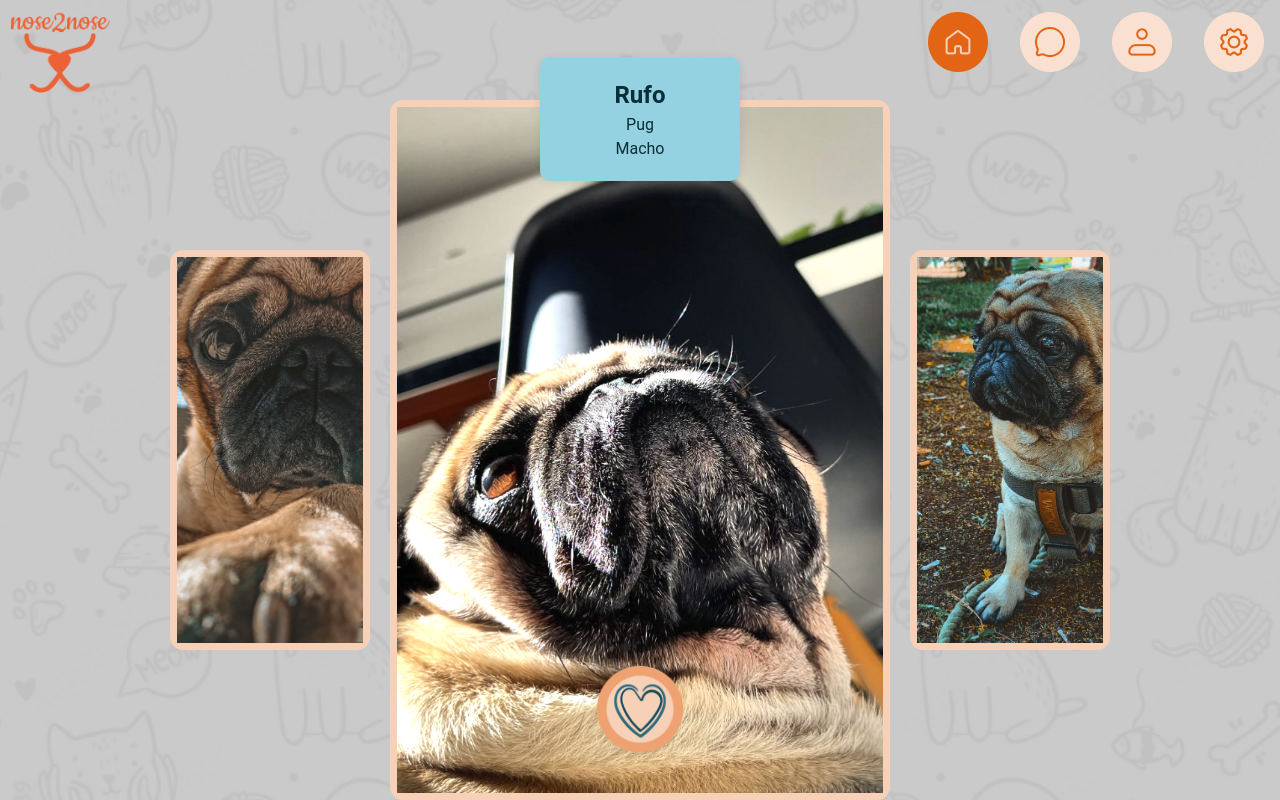
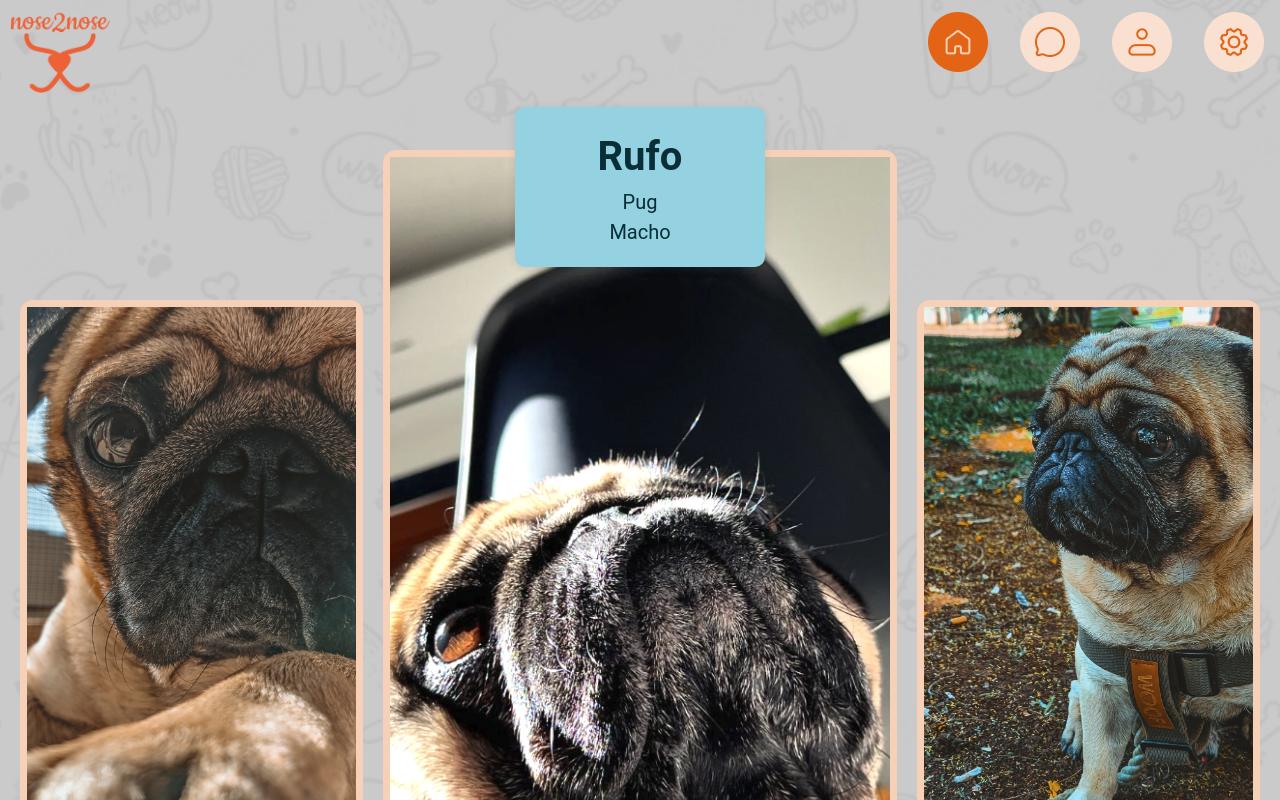
Before and after one commit to No-Country-simulation/c19-46-n-java-react, a React (Vite) app in the folder frontend/: page /main-menu in a window 1280 px wide. Built offline with nearby package versions, Linux system fonts and the light colour scheme.

Commit message:
slice de fotos

```diff
--- a/frontend/src/shared/components/datosdemascota/PetInfoCard.css
+++ b/frontend/src/shared/components/datosdemascota/PetInfoCard.css
@@ -3,25 +3,25 @@
     display: flex;
     justify-content: center;
     align-items: center;
+    margin-top: 50px; /* Aumenta el margen superior para compensar la navbar */
 }
 
 .pet-photo-container {
     position: relative;
     border: 7px solid #F7D0B8;
     border-radius: 13px;
-    /* overflow: hidden; */
     transition: transform 0.5s ease; /* Transición de movimiento */
 }
 
 .pet-photo-container.main {
-    width: 500px; /* Tamaño más grande para la foto principal */
-    height: 700px;
+    width: 600px; /* Tamaño más grande para la foto principal */
+    height: 900px;
     z-index: 1; /* Asegura que la foto principal esté por encima de las laterales */
 }
 
 .pet-photo-container.small {
-    width: 200px; /* Tamaño más pequeño para las fotos laterales */
-    height: 400px;
+    width: 400px; /* Tamaño más pequeño para las fotos laterales */
+    height: 600px;
     margin: 0 20px; /* Espacio adicional entre las fotos */
 }
 
@@ -39,7 +39,7 @@
     background-color: #94D1E1; /* Fondo celeste */
     border-radius: 10px; /* Bordes redondeados */
     padding: 20px;
-    width: 200px; /* Ajusta el tamaño según sea necesario */
+    width: 250px; /* Ajusta el tamaño según sea necesario */
     text-align: center;
     box-shadow: 0 2px 10px rgba(0, 0, 0, 0.1); /* Sombra para dar un efecto de elevación */
     z-index: 2; /* Asegura que la etiqueta esté por encima de la foto principal */
@@ -47,14 +47,14 @@
 
 .pet-nombre {
     color: #092E37; /* Color azul oscuro */
-    font-size: 1.5em; /* Tamaño un poquito más grande */
+    font-size: 40px; /* Tamaño un poquito más grande */
     margin: 0px;
 }
 
 .pet-raza,
 .pet-sexo {
     color: #092E37; /* Color azul oscuro */
-    font-size: 1em;
+    font-size: 20px;
     margin: 0px;
 }
 
@@ -64,7 +64,7 @@
     bottom: 30px; /* Ajusta según sea necesario */
     left: 50%;
     transform: translateX(-50%);
-    width: 100px; /* Ajusta el tamaño según sea necesario */
+    width: 200px; /* Ajusta el tamaño según sea necesario */
     height: auto;
     z-index: 2; /* Asegura que la imagen de like esté por encima de la foto */
     cursor: pointer; /* Cambia el cursor a un puntero al pasar sobre la imagen */
@@ -73,20 +73,30 @@
 /* Estilo para las flechas de navegación */
 .pet-flecha-container {
     position: absolute;
-    bottom: -80px; /* Ajusta según sea necesario */
+    bottom: -120px; /* Ajusta según sea necesario */
     left: 50%;
     transform: translateX(-50%);
     display: flex;
     justify-content: space-between;
-    width: 100px; /* Ajusta el ancho total según el tamaño de las flechas */
+    width: 250px; /* Ajusta el ancho total según el tamaño de las flechas */
 }
 
 .pet-flecha {
-    width: 50px; /* Ajusta el tamaño de las flechas */
+    width: 90px; /* Ajusta el tamaño de las flechas */
     height: auto;
     cursor: pointer; /* Cambia el cursor a un puntero al pasar sobre la imagen */
-    margin: 5px;
 }
+
+.photo-wrapper {
+    position: absolute;
+    width: 100%;
+    height: 100%;
+    top: 0;
+    left: 0;
+    display: flex;
+    justify-content: center;
+    align-items: center;
+  }
 
 /* Media queries para pantallas más pequeñas */
 @media (max-width: 1200px) {
--- a/frontend/src/shared/components/datosdemascota/PetInfoCard.jsx
+++ b/frontend/src/shared/components/datosdemascota/PetInfoCard.jsx
@@ -1,38 +1,82 @@
-import { useState } from 'react';
+import React, { useState } from 'react';
 import PropTypes from 'prop-types';
+import { motion, AnimatePresence } from 'framer-motion';
 import './PetInfoCard.css'; // Archivo CSS para los estilos
 
 const PetInfoCard = ({ nombre, raza, sexo, photos, like, liked, flechaIzquierda, flechaDerecha, handleLeftClick, handleRightClick }) => {
   const [isLiked, setIsLiked] = useState(false);
   const [currentIndex, setCurrentIndex] = useState(0);
+  const [direction, setDirection] = useState(1); // 1 para derecha, -1 para izquierda
 
   const handleLikeClick = () => {
     setIsLiked(!isLiked);
   };
 
   const handlePhotoLeftClick = () => {
+    setDirection(-1); // Dirección hacia la izquierda
     setCurrentIndex((prevIndex) => (prevIndex - 1 + photos.length) % photos.length);
     handleLeftClick();
   };
 
   const handlePhotoRightClick = () => {
+    setDirection(1); // Dirección hacia la derecha
     setCurrentIndex((prevIndex) => (prevIndex + 1) % photos.length);
     handleRightClick();
   };
 
-  const mainPhoto = photos[currentIndex];
-  const leftPhoto = photos[(currentIndex - 1 + photos.length) % photos.length];
-  const rightPhoto = photos[(currentIndex + 1) % photos.length];
+  const handleLeftArrowClick = () => {
+    setDirection(-1); // Dirección hacia la izquierda
+    setCurrentIndex((prevIndex) => (prevIndex - 1 + photos.length) % photos.length);
+    handleLeftClick();
+  };
+
+  const handleRightArrowClick = () => {
+    setDirection(1); // Dirección hacia la derecha
+    setCurrentIndex((prevIndex) => (prevIndex + 1) % photos.length);
+    handleRightClick();
+  };
+
+  // Variantes de animación
+  const variants = {
+    enter: (direction) => ({
+      x: direction > 0 ? 300 : -300,
+      opacity: 0
+    }),
+    center: {
+      x: 0,
+      opacity: 1
+    },
+    exit: (direction) => ({
+      x: direction < 0 ? 300 : -300,
+      opacity: 0
+    })
+  };
 
   return (
     <div className="pet-info-card-container">
       {/* Foto adicional izquierda */}
-      <div className="pet-photo-container small" onClick={handlePhotoLeftClick}>
-        <img src={leftPhoto} alt="Foto adicional izquierda" className="pet-photo" />
+      <div className="pet-photo-container small" onClick={handleLeftArrowClick}>
+        <img src={photos[(currentIndex - 1 + photos.length) % photos.length]} alt="Foto adicional izquierda" className="pet-photo" />
       </div>
       {/* Foto principal */}
       <div className="pet-photo-container main">
-        <img src={mainPhoto} alt={`${nombre}`} className="pet-photo" />
+        <AnimatePresence initial={false} custom={direction}>
+          <motion.div
+            className="photo-wrapper"
+            key={currentIndex}
+            custom={direction}
+            variants={variants}
+            initial="enter"
+            animate="center"
+            exit="exit"
+            transition={{
+              x: { type: 'spring', stiffness: 300, damping: 30 },
+              opacity: { duration: 0.2 }
+            }}
+          >
+            <img src={photos[currentIndex]} alt={`${nombre}`} className="pet-photo" />
+          </motion.div>
+        </AnimatePresence>
         <div className="pet-info-card">
           <h2 className="pet-nombre">{nombre}</h2>
           <p className="pet-raza">{raza}</p>
@@ -47,13 +91,27 @@ const PetInfoCard = ({ nombre, raza, sexo, photos, like, liked, flechaIzquierda,
         />
         {/* Flechas de navegación */}
         <div className="pet-flecha-container">
-          <img src={flechaIzquierda} alt="Flecha izquierda" className="pet-flecha" onClick={handleLeftClick} />
-          <img src={flechaDerecha} alt="Flecha derecha" className="pet-flecha" onClick={handleRightClick} />
+          <motion.img
+            src={flechaIzquierda}
+            alt="Flecha izquierda"
+            className="pet-flecha"
+            onClick={handleLeftArrowClick}
+            whileTap={{ scale: 0.9 }}
+            whileHover={{ scale: 1.1 }}
+          />
+          <motion.img
+            src={flechaDerecha}
+            alt="Flecha derecha"
+            className="pet-flecha"
+            onClick={handleRightArrowClick}
+            whileTap={{ scale: 0.9 }}
+            whileHover={{ scale: 1.1 }}
+          />
         </div>
       </div>
       {/* Foto adicional derecha */}
       <div className="pet-photo-container small" onClick={handlePhotoRightClick}>
-        <img src={rightPhoto} alt="Foto adicional derecha" className="pet-photo" />
+        <img src={photos[(currentIndex + 1) % photos.length]} alt="Foto adicional derecha" className="pet-photo" />
       </div>
     </div>
   );
--- a/frontend/src/views/wrap-content/home/Home_Index.jsx
+++ b/frontend/src/views/wrap-content/home/Home_Index.jsx
@@ -1,5 +1,4 @@
-import { useState } from 'react';
-import { motion } from 'framer-motion';
+import React, { useState } from 'react';
 import PetInfoCard from '../../../shared/components/datosdemascota/PetInfoCard';
 import muestra1 from '../../../shared/assets/muestra1.webp';
 import muestra2 from '../../../shared/assets/muestra2.webp';
@@ -44,12 +43,7 @@ const HomeIndex = () => {
   const currentPet = petDataList[currentIndex];
 
   return (
-    <motion.div
-      initial={{ opacity: 0, x: 100 }}
-      animate={{ opacity: 1, x: 0 }}
-      exit={{ opacity: 0, x: -100 }}
-      transition={{ duration: 0.5 }}
-    >
+    <div>
       <PetInfoCard
         nombre={currentPet.nombre}
         raza={currentPet.raza}
@@ -62,8 +56,7 @@ const HomeIndex = () => {
         handleLeftClick={handleLeftClick}
         handleRightClick={handleRightClick}
       />
-    </motion.div>
+    </div>
   );
 };
-
 export default HomeIndex;
```
